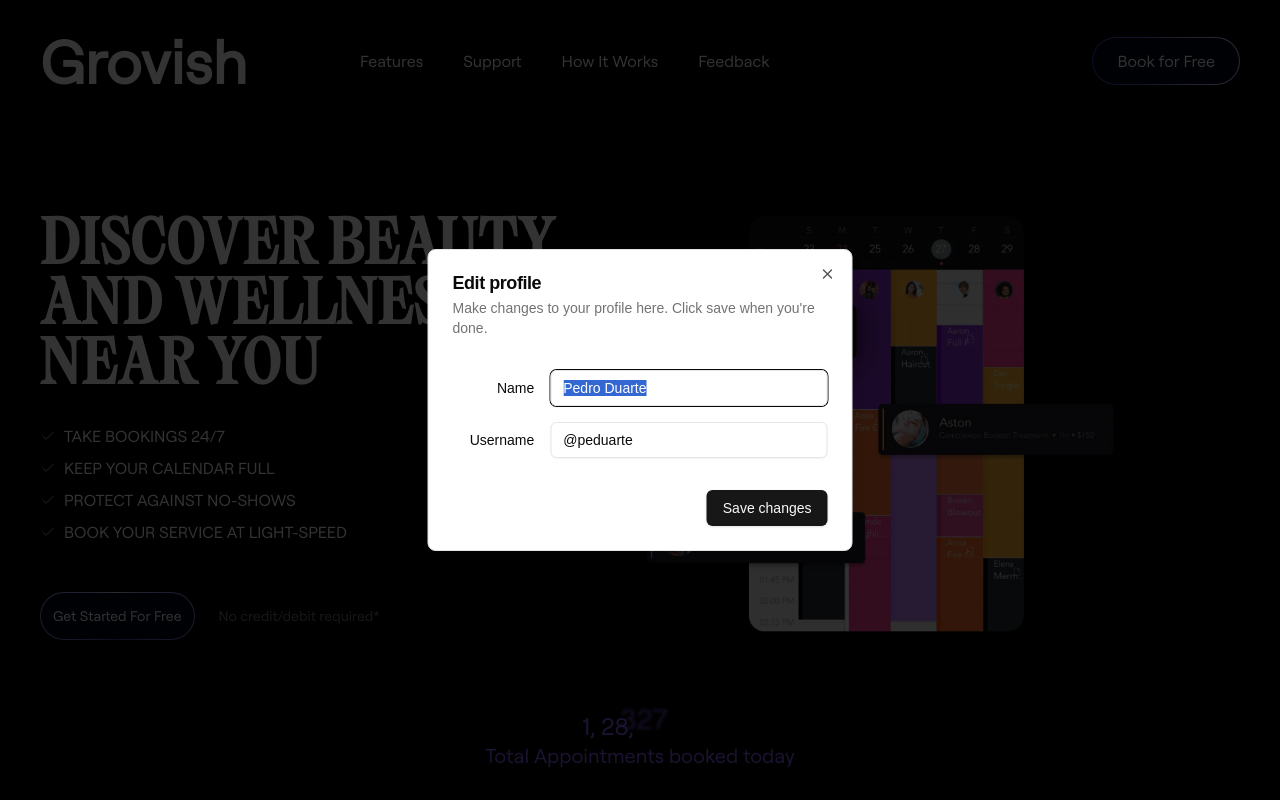
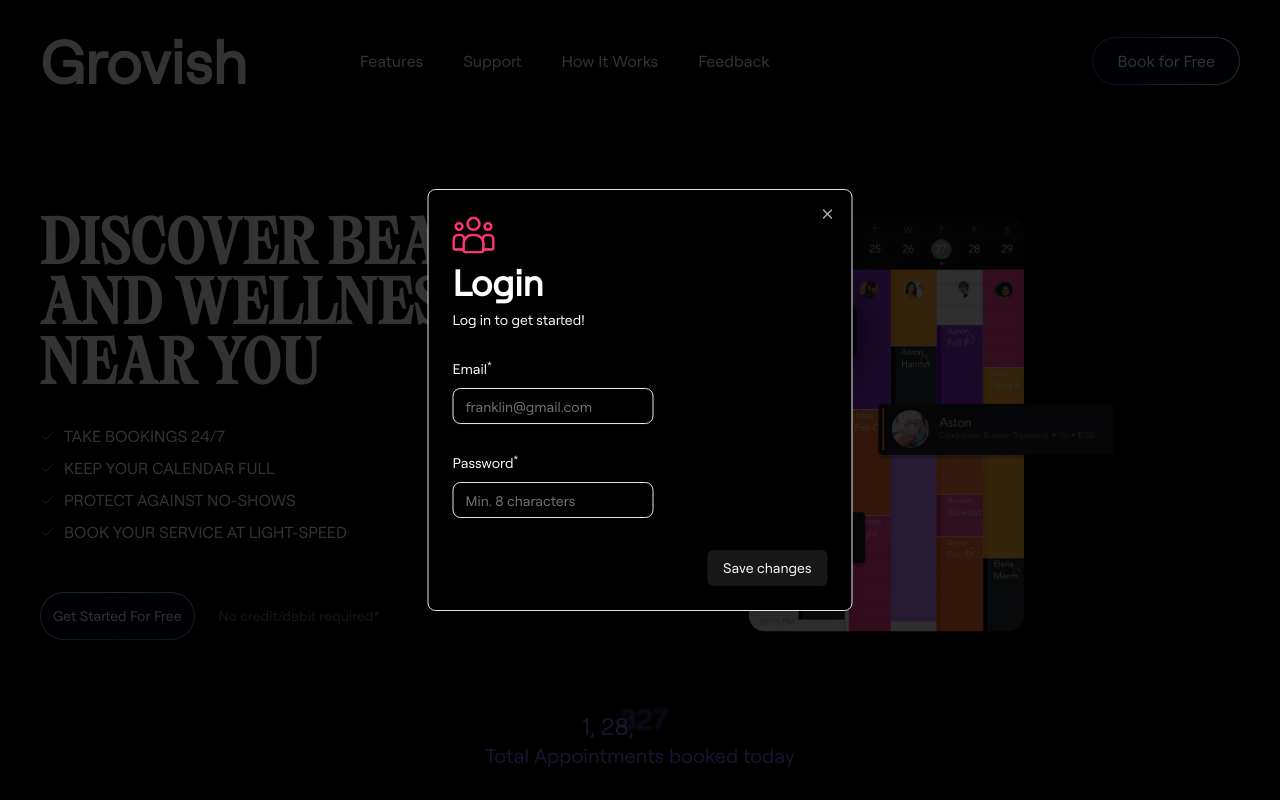
Before and after one commit to saadtresayyed10/grovish-client, a Next.js app: page / in a window 1280 px wide. Both pictures are taken after a click on the button "Book for Free". Shown: the top 800 px of the page. Built offline with nearby package versions, Linux system fonts and the light colour scheme.

Commit message:
Added inputs and labels to the form

```diff
--- a/app/(home)/_components/_auth/LoginModal.tsx
+++ b/app/(home)/_components/_auth/LoginModal.tsx
@@ -10,6 +10,7 @@ import {
 } from "@/components/ui/dialog";
 import { Input } from "@/components/ui/input";
 import { Label } from "@/components/ui/label";
+import Image from "next/image";
 
 const LoginModal = () => {
   return (
@@ -22,27 +23,39 @@ const LoginModal = () => {
           </span>
         </button>
       </DialogTrigger>
-      <DialogContent className="sm:max-w-[425px]">
+      <DialogContent className="sm:max-w-[425px] font-roobert bg-black text-white">
         <DialogHeader>
-          <DialogTitle>Edit profile</DialogTitle>
-          <DialogDescription>
-            Make changes to your profile here. Click save when you&apos;re done.
+          <DialogTitle asChild>
+            <Image
+              src="/features/client-icon.png" //Replace with Scissor icon
+              alt="Logo"
+              width={42}
+              height={42}
+            />
+          </DialogTitle>
+          <DialogDescription asChild>
+            <div className="flex justify-start items-start w-full flex-col lg:gap-y-2">
+              <h1 className="text-white lg:text-4xl font-semibold">Login</h1>
+              <h4 className="text-white lg:text-sm font-light">
+                Log in to get started!
+              </h4>
+            </div>
           </DialogDescription>
         </DialogHeader>
-        <div className="grid gap-4 py-4">
-          <div className="grid grid-cols-4 items-center gap-4">
-            <Label htmlFor="name" className="text-right">
-              Name
+        <form className="flex justify-start items-start w-full h-min lg:py-4 flex-col lg:gap-y-8">
+          <div className="flex justify-start items-start flex-col lg:gap-y-3">
+            <Label>
+              Email<sup>*</sup>
             </Label>
-            <Input id="name" value="Pedro Duarte" className="col-span-3" />
+            <Input type="text" placeholder="franklin@gmail.com" />
           </div>
-          <div className="grid grid-cols-4 items-center gap-4">
-            <Label htmlFor="username" className="text-right">
-              Username
+          <div className="flex justify-start items-start flex-col lg:gap-y-3">
+            <Label>
+              Password<sup>*</sup>
             </Label>
-            <Input id="username" value="@peduarte" className="col-span-3" />
+            <Input type="password" placeholder="Min. 8 characters" />
           </div>
-        </div>
+        </form>
         <DialogFooter>
           <Button type="submit">Save changes</Button>
         </DialogFooter>
--- a/components/ui/input.tsx
+++ b/components/ui/input.tsx
@@ -1,6 +1,6 @@
-import * as React from "react"
+import * as React from "react";
 
-import { cn } from "@/lib/utils"
+import { cn } from "@/lib/utils";
 
 const Input = React.forwardRef<HTMLInputElement, React.ComponentProps<"input">>(
   ({ className, type, ...props }, ref) => {
@@ -8,15 +8,15 @@ const Input = React.forwardRef<HTMLInputElement, React.ComponentProps<"input">>(
       <input
         type={type}
         className={cn(
-          "flex h-9 w-full rounded-md border border-input bg-transparent px-3 py-1 text-base shadow-sm transition-colors file:border-0 file:bg-transparent file:text-sm file:font-medium file:text-foreground placeholder:text-muted-foreground focus-visible:outline-none focus-visible:ring-1 focus-visible:ring-ring disabled:cursor-not-allowed disabled:opacity-50 md:text-sm",
+          "flex h-9 w-full rounded-lg border border-input bg-transparent px-3 py-1 text-base shadow-sm transition-colors file:border-0 file:bg-transparent file:text-sm file:font-medium file:text-foreground placeholder:text-muted-foreground focus-visible:outline-none focus-visible:ring-1 focus-visible:ring-ring disabled:cursor-not-allowed disabled:opacity-50 md:text-sm",
           className
         )}
         ref={ref}
         {...props}
       />
-    )
+    );
   }
-)
-Input.displayName = "Input"
+);
+Input.displayName = "Input";
 
-export { Input }
+export { Input };
```
